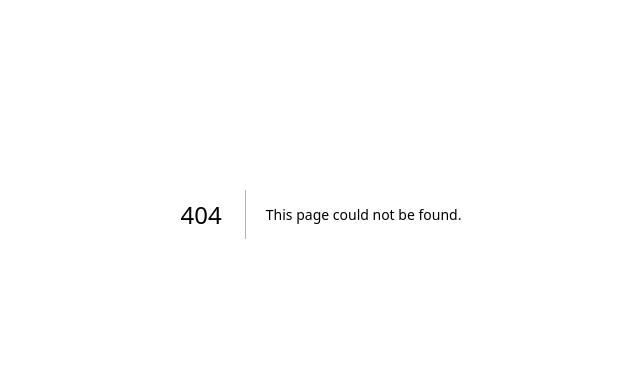
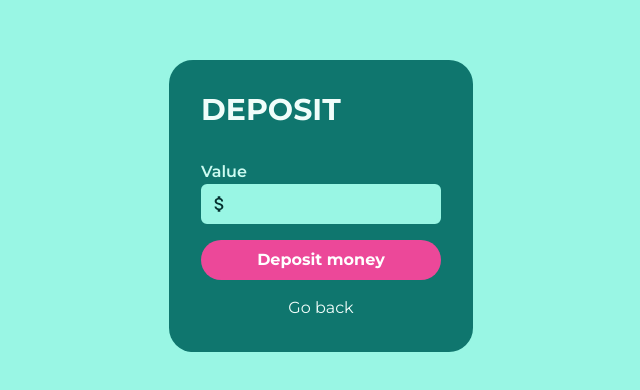
Before and after one commit to johnvilela/gsw-challenge, a Next.js app in the folder client/: page /account/deposit in a window 1280 px wide. Before the commit this address had no page. Shown: the part 186-576 px from the top of the page, without its empty margins (319-959 px from the left). Built offline with nearby package versions, Linux system fonts and the light colour scheme; no server answers.

Commit message:
feat(client); add deposit functionality

```diff
--- /dev/null
+++ b/client/src/app/account/deposit/page.tsx
@@ -0,0 +1,49 @@
+'use client';
+
+import { Button } from "@/components/inputs/Button";
+import { Textfield } from "@/components/inputs/Textfield";
+import { useAccount } from "@/hooks/useAccount";
+import { ACCOUNT_MOVEMENT_TYPE } from "@/types/AccountMovement";
+import Link from "next/link";
+import { useRouter } from "next/navigation";
+import { FormEvent, useRef } from "react";
+import { MdAttachMoney } from "react-icons/md";
+
+export default function DepositPage() {
+  const { createAccountMovement } = useAccount();
+  const router = useRouter()
+  const valueRef = useRef(0);
+
+
+  async function submit(e: FormEvent<HTMLFormElement>) {
+    e.preventDefault();
+
+    await createAccountMovement({
+      value: valueRef.current,
+      movementType: ACCOUNT_MOVEMENT_TYPE.DEPOSIT,
+    })
+
+    router.push('/account');
+  }
+
+  return (
+    <main className="grid min-h-screen place-content-center p-4 bg-teal-200">
+      <div className="bg-teal-700 rounded-3xl mb-4 p-8 text-teal-50">
+        <h1 className="text-left uppercase text-3xl mb-8">
+          <strong>
+            DEPOSIT
+          </strong>
+        </h1>
+        <form onSubmit={submit}>
+          <Textfield type='number' min={10} id="value" label='Value' icon={MdAttachMoney} onChange={e => valueRef.current = +e.target.value} required />
+          <Button type='submit' customClass="mt-4">
+            Deposit money
+          </Button>
+          <Link href='/account' className="mt-4 flex justify-center items-center">
+            Go back
+          </Link>
+        </form>
+      </div>
+    </main >
+  )
+}
--- a/client/src/app/account/success/page.tsx
+++ /dev/null
@@ -1,33 +0,0 @@
-'use client';
-
-import { Button } from "@/components/inputs/Button";
-import { Textfield } from "@/components/inputs/Textfield";
-import Link from "next/link";
-import { MdAttachMoney } from "react-icons/md";
-
-export default function SuccessPage() {
-  return (
-    <main className="grid min-h-screen place-content-center p-4 bg-teal-200">
-      <div className="bg-teal-700 rounded-3xl mb-4 p-8 text-teal-50">
-        <h1 className="text-left uppercase text-3xl mb-8">
-          <strong>
-            Dinheiro Sacado!
-          </strong>
-        </h1>
-        <ul>
-          <li className="flex justify-between">
-            <p><strong>2x</strong></p>
-            <p>R$100,00</p>
-          </li>
-        </ul>
-        <div className="flex justify-between font-bold border-t border-teal-50 py-2 mt-2">
-          <p>Total</p>
-          <p>R$200,00</p>
-        </div>
-        <Link href='/account' className="mt-4 flex justify-center items-center">
-          Voltar
-        </Link>
-      </div>
-    </main >
-  )
-}
```
